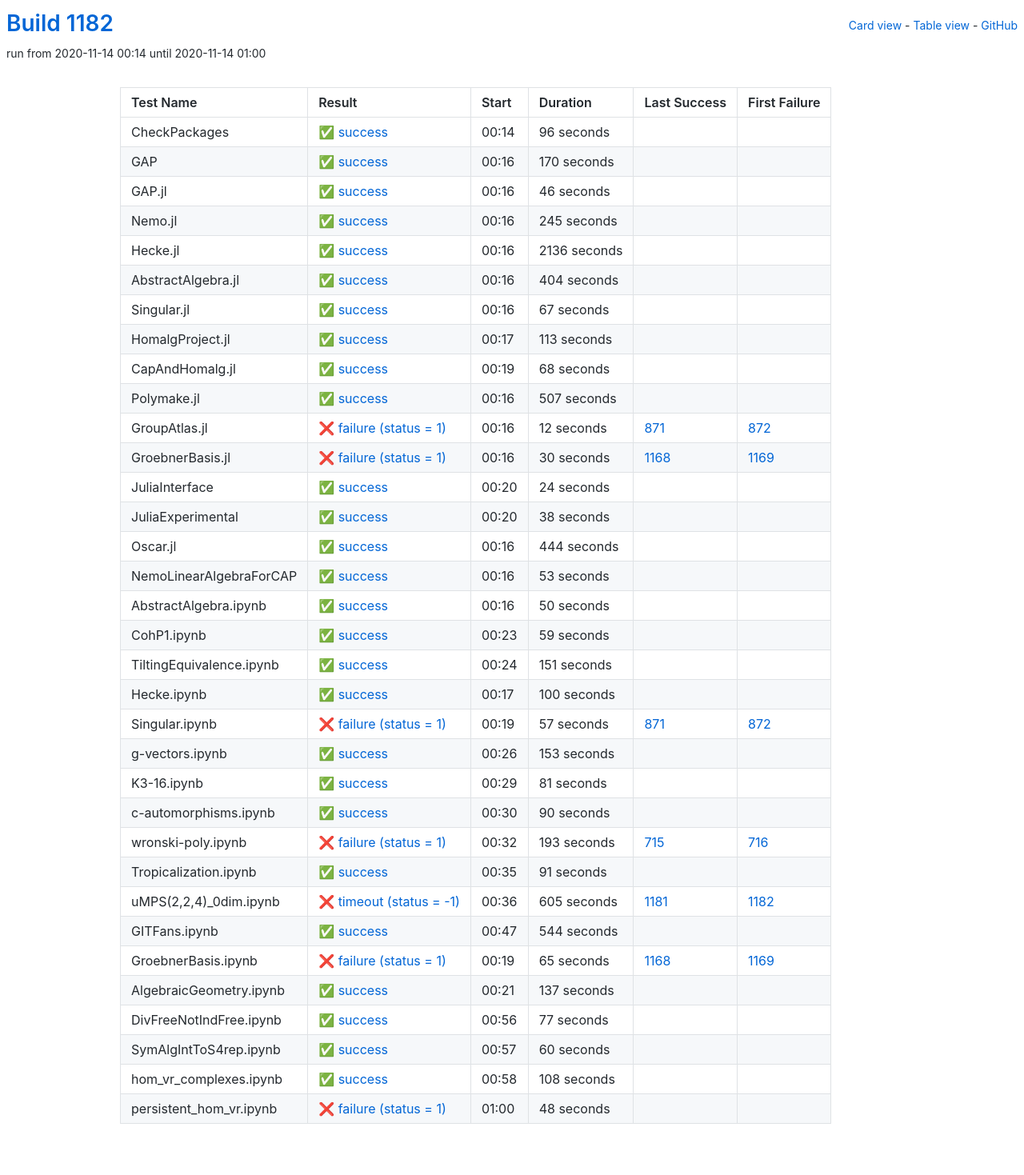
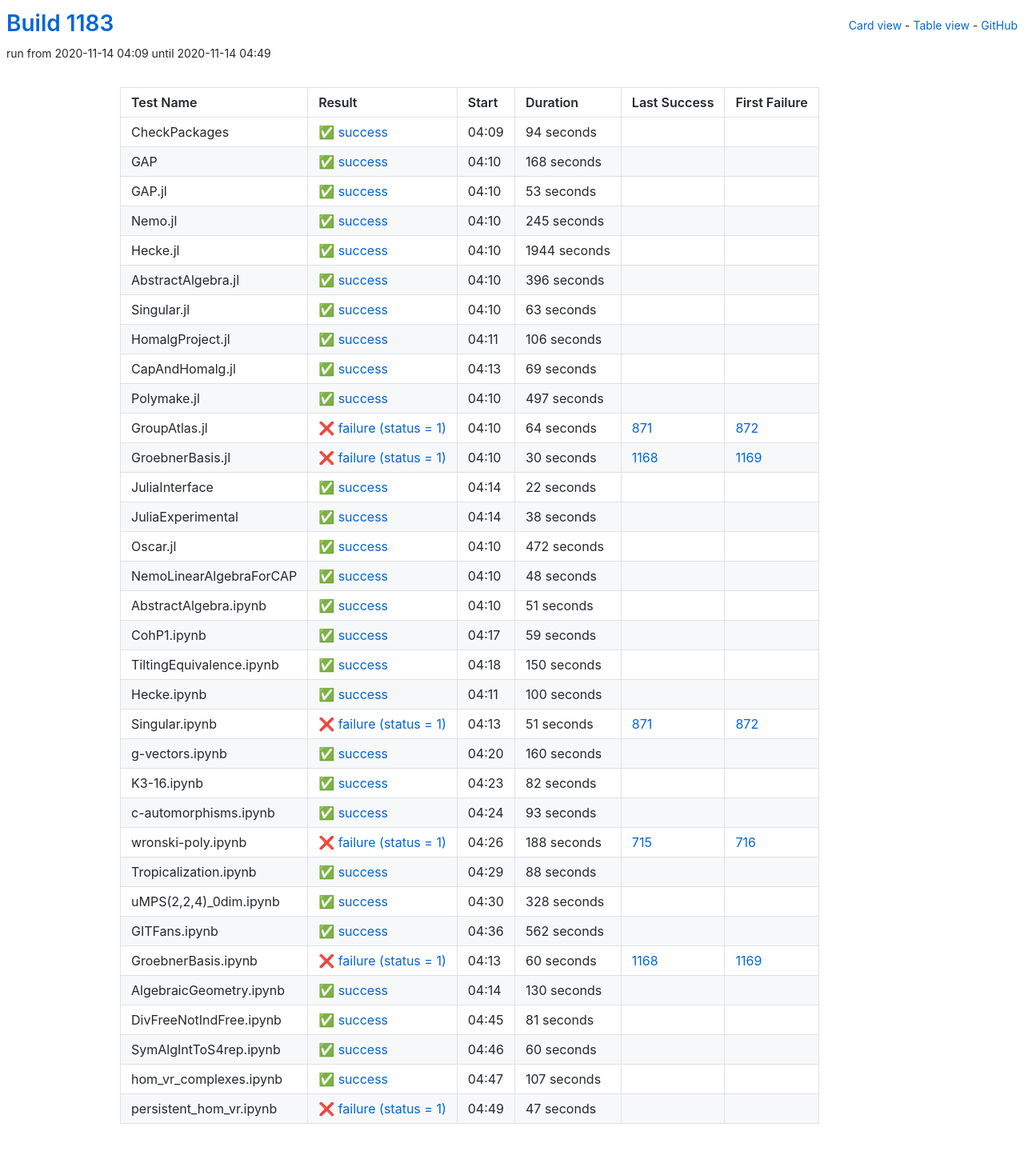
Before and after one commit to oscar-system/oscar-ci-status-stable, a Jekyll site: the page built from table.html, in a window 1280 px wide. Shown: the whole page at 80% size. Built offline with Jekyll 4.4.1, drawn with Linux system fonts in a browser that asks for light colours.

Commit message:
Build #1183

```diff
--- a/_data/ci.yml
+++ b/_data/ci.yml
@@ -1,6 +1,6 @@
 ---
-build: 1182
-build_url: https://oscarci.mathematik.uni-kl.de/job/oscar-stable/1182/
+build: 1183
+build_url: https://oscarci.mathematik.uni-kl.de/job/oscar-stable/1183/
 job: oscar-stable
 organization: oscar-system
 repo: oscar-ci-status-stable
@@ -8,44 +8,44 @@ repourl: https://github.com/oscar-system/oscar-ci-status-stable
 tests:
 - name: CheckPackages
   id: checkpackages
-  log: https://oscarci.mathematik.uni-kl.de/job/oscar-stable/1182/artifact/logs/build-1182/CheckPackages.log
-  start: 2020-11-14 00:14
+  log: https://oscarci.mathematik.uni-kl.de/job/oscar-stable/1183/artifact/logs/build-1183/CheckPackages.log
+  start: 2020-11-14 04:09
   success: true
   exitcode: 0
   status: success
-  duration: 96
+  duration: 94
   last_success: false
   last_success_url:
   first_failure: false
   first_failure_url:
 - name: GAP
   id: gap
-  log: https://oscarci.mathematik.uni-kl.de/job/oscar-stable/1182/artifact/logs/build-1182/GAP.log
-  start: 2020-11-14 00:16
+  log: https://oscarci.mathematik.uni-kl.de/job/oscar-stable/1183/artifact/logs/build-1183/GAP.log
+  start: 2020-11-14 04:10
   success: true
   exitcode: 0
   status: success
-  duration: 170
+  duration: 168
   last_success: false
   last_success_url:
   first_failure: false
   first_failure_url:
 - name: GAP.jl
   id: gap-jl
-  log: https://oscarci.mathematik.uni-kl.de/job/oscar-stable/1182/artifact/logs/build-1182/GAP.jl.log
-  start: 2020-11-14 00:16
+  log: https://oscarci.mathematik.uni-kl.de/job/oscar-stable/1183/artifact/logs/build-1183/GAP.jl.log
+  start: 2020-11-14 04:10
   success: true
   exitcode: 0
   status: success
-  duration: 46
+  duration: 53
   last_success: false
   last_success_url:
   first_failure: false
   first_failure_url:
 - name: Nemo.jl
   id: nemo-jl
-  log: https://oscarci.mathematik.uni-kl.de/job/oscar-stable/1182/artifact/logs/build-1182/Nemo.jl.log
-  start: 2020-11-14 00:16
+  log: https://oscarci.mathematik.uni-kl.de/job/oscar-stable/1183/artifact/logs/build-1183/Nemo.jl.log
+  start: 2020-11-14 04:10
   success: true
   exitcode: 0
   status: success
@@ -56,92 +56,92 @@ tests:
   first_failure_url:
 - name: Hecke.jl
   id: hecke-jl
-  log: https://oscarci.mathematik.uni-kl.de/job/oscar-stable/1182/artifact/logs/build-1182/Hecke.jl.log
-  start: 2020-11-14 00:16
+  log: https://oscarci.mathematik.uni-kl.de/job/oscar-stable/1183/artifact/logs/build-1183/Hecke.jl.log
+  start: 2020-11-14 04:10
   success: true
   exitcode: 0
   status: success
-  duration: 2136
+  duration: 1944
   last_success: false
   last_success_url:
   first_failure: false
   first_failure_url:
 - name: AbstractAlgebra.jl
   id: abstractalgebra-jl
-  log: https://oscarci.mathematik.uni-kl.de/job/oscar-stable/1182/artifact/logs/build-1182/AbstractAlgebra.jl.log
-  start: 2020-11-14 00:16
+  log: https://oscarci.mathematik.uni-kl.de/job/oscar-stable/1183/artifact/logs/build-1183/AbstractAlgebra.jl.log
+  start: 2020-11-14 04:10
   success: true
   exitcode: 0
   status: success
-  duration: 404
+  duration: 396
   last_success: false
   last_success_url:
   first_failure: false
   first_failure_url:
 - name: Singular.jl
   id: singular-jl
-  log: https://oscarci.mathematik.uni-kl.de/job/oscar-stable/1182/artifact/logs/build-1182/Singular.jl.log
-  start: 2020-11-14 00:16
+  log: https://oscarci.mathematik.uni-kl.de/job/oscar-stable/1183/artifact/logs/build-1183/Singular.jl.log
+  start: 2020-11-14 04:10
   success: true
   exitcode: 0
   status: success
-  duration: 67
+  duration: 63
   last_success: false
   last_success_url:
   first_failure: false
   first_failure_url:
 - name: HomalgProject.jl
   id: homalgproject-jl
-  log: https://oscarci.mathematik.uni-kl.de/job/oscar-stable/1182/artifact/logs/build-1182/HomalgProject.jl.log
-  start: 2020-11-14 00:17
+  log: https://oscarci.mathematik.uni-kl.de/job/oscar-stable/1183/artifact/logs/build-1183/HomalgProject.jl.log
+  start: 2020-11-14 04:11
   success: true
   exitcode: 0
   status: success
-  duration: 113
+  duration: 106
   last_success: false
   last_success_url:
   first_failure: false
   first_failure_url:
 - name: CapAndHomalg.jl
   id: capandhomalg-jl
-  log: https://oscarci.mathematik.uni-kl.de/job/oscar-stable/1182/artifact/logs/build-1182/CapAndHomalg.jl.log
-  start: 2020-11-14 00:19
+  log: https://oscarci.mathematik.uni-kl.de/job/oscar-stable/1183/artifact/logs/build-1183/CapAndHomalg.jl.log
+  start: 2020-11-14 04:13
   success: true
   exitcode: 0
   status: success
-  duration: 68
+  duration: 69
   last_success: false
   last_success_url:
   first_failure: false
   first_failure_url:
 - name: Polymake.jl
   id: polymake-jl
-  log: https://oscarci.mathematik.uni-kl.de/job/oscar-stable/1182/artifact/logs/build-1182/Polymake.jl.log
-  start: 2020-11-14 00:16
+  log: https://oscarci.mathematik.uni-kl.de/job/oscar-stable/1183/artifact/logs/build-1183/Polymake.jl.log
+  start: 2020-11-14 04:10
   success: true
   exitcode: 0
   status: success
-  duration: 507
+  duration: 497
   last_success: false
   last_success_url:
   first_failure: false
   first_failure_url:
 - name: GroupAtlas.jl
   id: groupatlas-jl
-  log: https://oscarci.mathematik.uni-kl.de/job/oscar-stable/1182/artifact/logs/build-1182/GroupAtlas.jl.log
-  start: 2020-11-14 00:16
+  log: https://oscarci.mathematik.uni-kl.de/job/oscar-stable/1183/artifact/logs/build-1183/GroupAtlas.jl.log
+  start: 2020-11-14 04:10
   success: false
   exitcode: 1
   status: failure
-  duration: 12
+  duration: 64
   last_success: 871
   last_success_url: https://oscarci.mathematik.uni-kl.de/job/oscar-stable/871/
   first_failure: 872
   first_failure_url: https://oscarci.mathematik.uni-kl.de/job/oscar-stable/872/
 - name: GroebnerBasis.jl
   id: groebnerbasis-jl
-  log: https://oscarci.mathematik.uni-kl.de/job/oscar-stable/1182/artifact/logs/build-1182/GroebnerBasis.jl.log
-  start: 2020-11-14 00:16
+  log: https://oscarci.mathematik.uni-kl.de/job/oscar-stable/1183/artifact/logs/build-1183/GroebnerBasis.jl.log
+  start: 2020-11-14 04:10
   success: false
   exitcode: 1
   status: failure
@@ -152,20 +152,20 @@ tests:
   first_failure_url: https://oscarci.mathematik.uni-kl.de/job/oscar-stable/1169/
 - name: JuliaInterface
   id: juliainterface
-  log: https://oscarci.mathematik.uni-kl.de/job/oscar-stable/1182/artifact/logs/build-1182/JuliaInterface.log
-  start: 2020-11-14 00:20
+  log: https://oscarci.mathematik.uni-kl.de/job/oscar-stable/1183/artifact/logs/build-1183/JuliaInterface.log
+  start: 2020-11-14 04:14
   success: true
   exitcode: 0
   status: success
-  duration: 24
+  duration: 22
   last_success: false
   last_success_url:
   first_failure: false
   first_failure_url:
 - name: JuliaExperimental
   id: juliaexperimental
-  log: https://oscarci.mathematik.uni-kl.de/job/oscar-stable/1182/artifact/logs/build-1182/JuliaExperimental.log
-  start: 2020-11-14 00:20
+  log: https://oscarci.mathematik.uni-kl.de/job/oscar-stable/1183/artifact/logs/build-1183/JuliaExperimental.log
+  start: 2020-11-14 04:14
   success: true
   exitcode: 0
   status: success
@@ -176,44 +176,44 @@ tests:
   first_failure_url:
 - name: Oscar.jl
   id: oscar-jl
-  log: https://oscarci.mathematik.uni-kl.de/job/oscar-stable/1182/artifact/logs/build-1182/Oscar.jl.log
-  start: 2020-11-14 00:16
+  log: https://oscarci.mathematik.uni-kl.de/job/oscar-stable/1183/artifact/logs/build-1183/Oscar.jl.log
+  start: 2020-11-14 04:10
   success: true
   exitcode: 0
   status: success
-  duration: 444
+  duration: 472
   last_success: false
   last_success_url:
   first_failure: false
   first_failure_url:
 - name: NemoLinearAlgebraForCAP
   id: nemolinearalgebraforcap
-  log: https://oscarci.mathematik.uni-kl.de/job/oscar-stable/1182/artifact/logs/build-1182/NemoLinearAlgebraForCAP.log
-  start: 2020-11-14 00:16
+  log: https://oscarci.mathematik.uni-kl.de/job/oscar-stable/1183/artifact/logs/build-1183/NemoLinearAlgebraForCAP.log
+  start: 2020-11-14 04:10
   success: true
   exitcode: 0
   status: success
-  duration: 53
+  duration: 48
   last_success: false
   last_success_url:
   first_failure: false
   first_failure_url:
 - name: AbstractAlgebra.ipynb
   id: abstractalgebra-ipynb
-  log: https://oscarci.mathematik.uni-kl.de/job/oscar-stable/1182/artifact/logs/build-1182/AbstractAlgebra.ipynb.log
-  start: 2020-11-14 00:16
+  log: https://oscarci.mathematik.uni-kl.de/job/oscar-stable/1183/artifact/logs/build-1183/AbstractAlgebra.ipynb.log
+  start: 2020-11-14 04:10
   success: true
   exitcode: 0
   status: success
-  duration: 50
+  duration: 51
   last_success: false
   last_success_url:
   first_failure: false
   first_failure_url:
 - name: CohP1.ipynb
   id: cohp1-ipynb
-  log: https://oscarci.mathematik.uni-kl.de/job/oscar-stable/1182/artifact/logs/build-1182/CohP1.ipynb.log
-  start: 2020-11-14 00:23
+  log: https://oscarci.mathematik.uni-kl.de/job/oscar-stable/1183/artifact/logs/build-1183/CohP1.ipynb.log
+  start: 2020-11-14 04:17
   success: true
   exitcode: 0
   status: success
@@ -224,20 +224,20 @@ tests:
   first_failure_url:
 - name: TiltingEquivalence.ipynb
   id: tiltingequivalence-ipynb
-  log: https://oscarci.mathematik.uni-kl.de/job/oscar-stable/1182/artifact/logs/build-1182/TiltingEquivalence.ipynb.log
-  start: 2020-11-14 00:24
+  log: https://oscarci.mathematik.uni-kl.de/job/oscar-stable/1183/artifact/logs/build-1183/TiltingEquivalence.ipynb.log
+  start: 2020-11-14 04:18
   success: true
   exitcode: 0
   status: success
-  duration: 151
+  duration: 150
   last_success: false
   last_success_url:
   first_failure: false
   first_failure_url:
 - name: Hecke.ipynb
   id: hecke-ipynb
-  log: https://oscarci.mathematik.uni-kl.de/job/oscar-stable/1182/artifact/logs/build-1182/Hecke.ipynb.log
-  start: 2020-11-14 00:17
+  log: https://oscarci.mathematik.uni-kl.de/job/oscar-stable/1183/artifact/logs/build-1183/Hecke.ipynb.log
+  start: 2020-11-14 04:11
   success: true
   exitcode: 0
   status: success
@@ -248,32 +248,128 @@ tests:
   first_failure_url:
 - name: Singular.ipynb
   id: singular-ipynb
-  log: https://oscarci.mathematik.uni-kl.de/job/oscar-stable/1182/artifact/logs/build-1182/Singular.ipynb.log
-  start: 2020-11-14 00:19
+  log: https://oscarci.mathematik.uni-kl.de/job/oscar-stable/1183/artifact/logs/build-1183/Singular.ipynb.log
+  start: 2020-11-14 04:13
   success: false
   exitcode: 1
   status: failure
-  duration: 57
+  duration: 51
   last_success: 871
   last_success_url: https://oscarci.mathematik.uni-kl.de/job/oscar-stable/871/
   first_failure: 872
   first_failure_url: https://oscarci.mathematik.uni-kl.de/job/oscar-stable/872/
 - name: g-vectors.ipynb
   id: g-vectors-ipynb
-  log: https://oscarci.mathematik.uni-kl.de/job/oscar-stable/1182/artifact/logs/build-1182/g-vectors.ipynb.log
-  start: 2020-11-14 00:26
+  log: https://oscarci.mathematik.uni-kl.de/job/oscar-stable/1183/artifact/logs/build-1183/g-vectors.ipynb.log
+  start: 2020-11-14 04:20
   success: true
   exitcode: 0
   status: success
-  duration: 153
+  duration: 160
   last_success: false
   last_success_url:
   first_failure: false
   first_failure_url:
 - name: K3-16.ipynb
   id: k3-16-ipynb
-  log: https://oscarci.mathematik.uni-kl.de/job/oscar-stable/1182/artifact/logs/build-1182/K3-16.ipynb.log
-  start: 2020-11-14 00:29
+  log: https://oscarci.mathematik.uni-kl.de/job/oscar-stable/1183/artifact/logs/build-1183/K3-16.ipynb.log
+  start: 2020-11-14 04:23
+  success: true
+  exitcode: 0
+  status: success
+  duration: 82
+  last_success: false
+  last_success_url:
+  first_failure: false
+  first_failure_url:
+- name: c-automorphisms.ipynb
+  id: c-automorphisms-ipynb
+  log: https://oscarci.mathematik.uni-kl.de/job/oscar-stable/1183/artifact/logs/build-1183/c-automorphisms.ipynb.log
+  start: 2020-11-14 04:24
+  success: true
+  exitcode: 0
+  status: success
+  duration: 93
+  last_success: false
+  last_success_url:
+  first_failure: false
+  first_failure_url:
+- name: wronski-poly.ipynb
+  id: wronski-poly-ipynb
+  log: https://oscarci.mathematik.uni-kl.de/job/oscar-stable/1183/artifact/logs/build-1183/wronski-poly.ipynb.log
+  start: 2020-11-14 04:26
+  success: false
+  exitcode: 1
+  status: failure
+  duration: 188
+  last_success: 715
+  last_success_url: https://oscarci.mathematik.uni-kl.de/job/oscar-stable/715/
+  first_failure: 716
+  first_failure_url: https://oscarci.mathematik.uni-kl.de/job/oscar-stable/716/
+- name: Tropicalization.ipynb
+  id: tropicalization-ipynb
+  log: https://oscarci.mathematik.uni-kl.de/job/oscar-stable/1183/artifact/logs/build-1183/Tropicalization.ipynb.log
+  start: 2020-11-14 04:29
+  success: true
+  exitcode: 0
+  status: success
+  duration: 88
+  last_success: false
+  last_success_url:
+  first_failure: false
+  first_failure_url:
+- name: uMPS(2,2,4)_0dim.ipynb
+  id: umps-2-2-4-0dim-ipynb
+  log: https://oscarci.mathematik.uni-kl.de/job/oscar-stable/1183/artifact/logs/build-1183/uMPS-2-2-4-_0dim.ipynb.log
+  start: 2020-11-14 04:30
+  success: true
+  exitcode: 0
+  status: success
+  duration: 328
+  last_success: false
+  last_success_url:
+  first_failure: false
+  first_failure_url:
+- name: GITFans.ipynb
+  id: gitfans-ipynb
+  log: https://oscarci.mathematik.uni-kl.de/job/oscar-stable/1183/artifact/logs/build-1183/GITFans.ipynb.log
+  start: 2020-11-14 04:36
+  success: true
+  exitcode: 0
+  status: success
+  duration: 562
+  last_success: false
+  last_success_url:
+  first_failure: false
+  first_failure_url:
+- name: GroebnerBasis.ipynb
+  id: groebnerbasis-ipynb
+  log: https://oscarci.mathematik.uni-kl.de/job/oscar-stable/1183/artifact/logs/build-1183/GroebnerBasis.ipynb.log
+  start: 2020-11-14 04:13
+  success: false
+  exitcode: 1
+  status: failure
+  duration: 60
+  last_success: 1168
+  last_success_url: https://oscarci.mathematik.uni-kl.de/job/oscar-stable/1168/
+  first_failure: 1169
+  first_failure_url: https://oscarci.mathematik.uni-kl.de/job/oscar-stable/1169/
+- name: AlgebraicGeometry.ipynb
+  id: algebraicgeometry-ipynb
+  log: https://oscarci.mathematik.uni-kl.de/job/oscar-stable/1183/artifact/logs/build-1183/AlgebraicGeometry.ipynb.log
+  start: 2020-11-14 04:14
+  success: true
+  exitcode: 0
+  status: success
+  duration: 130
+  last_success: false
+  last_success_url:
+  first_failure: false
+  first_failure_url:
+- name: DivFreeNotIndFree.ipynb
+  id: divfreenotindfree-ipynb
+  log: https://oscarci.mathematik.uni-kl.de/job/oscar-stable/1183/artifact/logs/build-1183/DivFreeNotIndFree.ipynb.log
+  start: 2020-11-14 04:45
   success: true
   exitcode: 0
   status: success
@@ -282,106 +378,10 @@ tests:
   last_success_url:
   first_failure: false
   first_failure_url:
-- name: c-automorphisms.ipynb
-  id: c-automorphisms-ipynb
-  log: https://oscarci.mathematik.uni-kl.de/job/oscar-stable/1182/artifact/logs/build-1182/c-automorphisms.ipynb.log
-  start: 2020-11-14 00:30
-  success: true
-  exitcode: 0
-  status: success
-  duration: 90
-  last_success: false
-  last_success_url:
-  first_failure: false
-  first_failure_url:
-- name: wronski-poly.ipynb
-  id: wronski-poly-ipynb
-  log: https://oscarci.mathematik.uni-kl.de/job/oscar-stable/1182/artifact/logs/build-1182/wronski-poly.ipynb.log
-  start: 2020-11-14 00:32
-  success: false
-  exitcode: 1
-  status: failure
-  duration: 193
-  last_success: 715
-  last_success_url: https://oscarci.mathematik.uni-kl.de/job/oscar-stable/715/
-  first_failure: 716
-  first_failure_url: https://oscarci.mathematik.uni-kl.de/job/oscar-stable/716/
-- name: Tropicalization.ipynb
-  id: tropicalization-ipynb
-  log: https://oscarci.mathematik.uni-kl.de/job/oscar-stable/1182/artifact/logs/build-1182/Tropicalization.ipynb.log
-  start: 2020-11-14 00:35
-  success: true
-  exitcode: 0
-  status: success
-  duration: 91
-  last_success: false
-  last_success_url:
-  first_failure: false
-  first_failure_url:
-- name: uMPS(2,2,4)_0dim.ipynb
-  id: umps-2-2-4-0dim-ipynb
-  log: https://oscarci.mathematik.uni-kl.de/job/oscar-stable/1182/artifact/logs/build-1182/uMPS-2-2-4-_0dim.ipynb.log
-  start: 2020-11-14 00:36
-  success: false
-  exitcode: -1
-  status: timeout
-  duration: 605
-  last_success: 1181
-  last_success_url: https://oscarci.mathematik.uni-kl.de/job/oscar-stable/1181/
-  first_failure: 1182
-  first_failure_url: https://oscarci.mathematik.uni-kl.de/job/oscar-stable/1182/
-- name: GITFans.ipynb
-  id: gitfans-ipynb
-  log: https://oscarci.mathematik.uni-kl.de/job/oscar-stable/1182/artifact/logs/build-1182/GITFans.ipynb.log
-  start: 2020-11-14 00:47
-  success: true
-  exitcode: 0
-  status: success
-  duration: 544
-  last_success: false
-  last_success_url:
-  first_failure: false
-  first_failure_url:
-- name: GroebnerBasis.ipynb
-  id: groebnerbasis-ipynb
-  log: https://oscarci.mathematik.uni-kl.de/job/oscar-stable/1182/artifact/logs/build-1182/GroebnerBasis.ipynb.log
-  start: 2020-11-14 00:19
-  success: false
-  exitcode: 1
-  status: failure
-  duration: 65
-  last_success: 1168
-  last_success_url: https://oscarci.mathematik.uni-kl.de/job/oscar-stable/1168/
-  first_failure: 1169
-  first_failure_url: https://oscarci.mathematik.uni-kl.de/job/oscar-stable/1169/
-- name: AlgebraicGeometry.ipynb
-  id: algebraicgeometry-ipynb
-  log: https://oscarci.mathematik.uni-kl.de/job/oscar-stable/1182/artifact/logs/build-1182/AlgebraicGeometry.ipynb.log
-  start: 2020-11-14 00:21
-  success: true
-  exitcode: 0
-  status: success
-  duration: 137
-  last_success: false
-  last_success_url:
-  first_failure: false
-  first_failure_url:
-- name: DivFreeNotIndFree.ipynb
-  id: divfreenotindfree-ipynb
-  log: https://oscarci.mathematik.uni-kl.de/job/oscar-stable/1182/artifact/logs/build-1182/DivFreeNotIndFree.ipynb.log
-  start: 2020-11-14 00:56
-  success: true
-  exitcode: 0
-  status: success
-  duration: 77
-  last_success: false
-  last_success_url:
-  first_failure: false
-  first_failure_url:
 - name: SymAlgIntToS4rep.ipynb
   id: symalginttos4rep-ipynb
-  log: https://oscarci.mathematik.uni-kl.de/job/oscar-stable/1182/artifact/logs/build-1182/SymAlgIntToS4rep.ipynb.log
-  start: 2020-11-14 00:57
+  log: https://oscarci.mathematik.uni-kl.de/job/oscar-stable/1183/artifact/logs/build-1183/SymAlgIntToS4rep.ipynb.log
+  start: 2020-11-14 04:46
   success: true
   exitcode: 0
   status: success
@@ -392,24 +392,24 @@ tests:
   first_failure_url:
 - name: hom_vr_complexes.ipynb
   id: hom-vr-complexes-ipynb
-  log: https://oscarci.mathematik.uni-kl.de/job/oscar-stable/1182/artifact/logs/build-1182/hom_vr_complexes.ipynb.log
-  start: 2020-11-14 00:58
+  log: https://oscarci.mathematik.uni-kl.de/job/oscar-stable/1183/artifact/logs/build-1183/hom_vr_complexes.ipynb.log
+  start: 2020-11-14 04:47
   success: true
   exitcode: 0
   status: success
-  duration: 108
+  duration: 107
   last_success: false
   last_success_url:
   first_failure: false
   first_failure_url:
 - name: persistent_hom_vr.ipynb
   id: persistent-hom-vr-ipynb
-  log: https://oscarci.mathematik.uni-kl.de/job/oscar-stable/1182/artifact/logs/build-1182/persistent_hom_vr.ipynb.log
-  start: 2020-11-14 01:00
+  log: https://oscarci.mathematik.uni-kl.de/job/oscar-stable/1183/artifact/logs/build-1183/persistent_hom_vr.ipynb.log
+  start: 2020-11-14 04:49
   success: false
   exitcode: 1
   status: failure
-  duration: 48
+  duration: 47
   last_success: false
   last_success_url:
   first_failure: false
```
Also changed, not shown: README.md.
